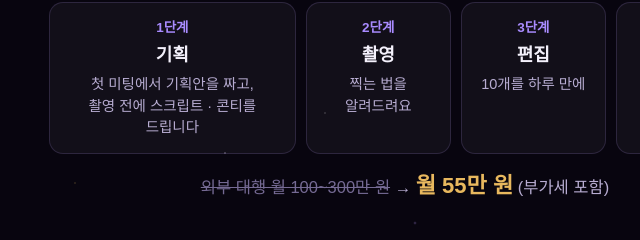
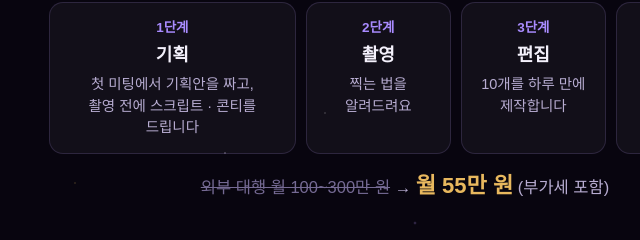
Before and after one commit to HYONYEON/purple-universe, a plain HTML site: page apply2.html in a window 1280 px wide. Shown: the part 327-567 px from the top of the page, 235-875 px from the left. Drawn offline with Linux system fonts and the light colour scheme; a web font is replaced by a local one.

Commit message:
apply2: 편집 단계 설명 문구 수정

```diff
--- a/apply2.html
+++ b/apply2.html
@@ -239,7 +239,7 @@
       <div class="steps">
         <div><small>1단계</small><b>기획</b><span>첫 미팅에서 기획안을 짜고,<br>촬영 전에 <i style="font-style:normal; white-space:nowrap">스크립트 · 콘티를</i> 드립니다</span></div>
         <div><small>2단계</small><b>촬영</b><span>찍는 법을 알려드려요</span></div>
-        <div><small>3단계</small><b>편집</b><span>10개를 하루 만에</span></div>
+        <div><small>3단계</small><b>편집</b><span>10개를 하루 만에 제작합니다</span></div>
         <div><small>4단계</small><b>운영</b><span>직접 올리거나 맡기거나</span></div>
       </div>
       <p class="price-line"><s>외부 대행 월 100~300만 원</s> → <b>월 55만 원</b> (부가세 포함)</p>
```
